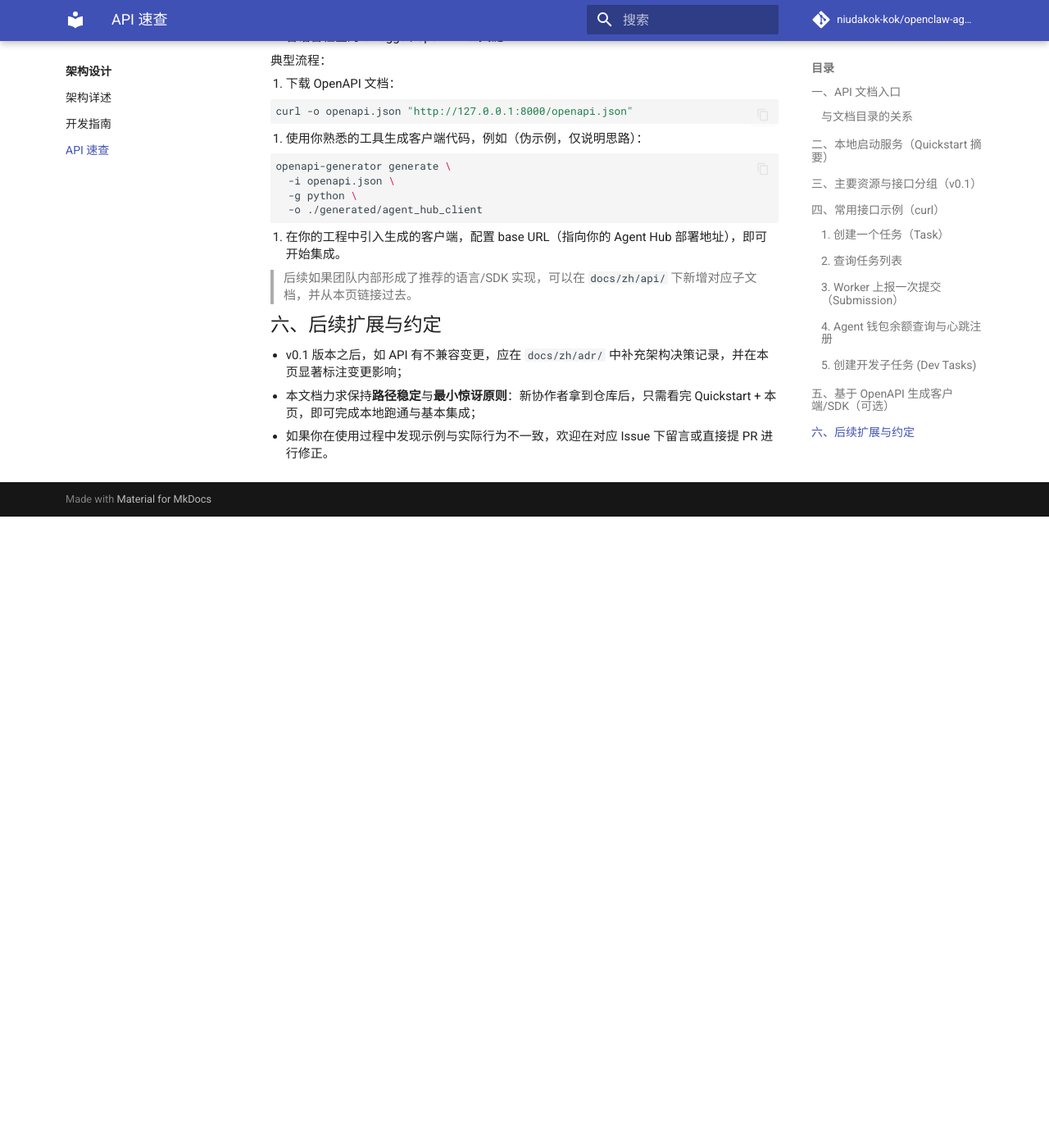
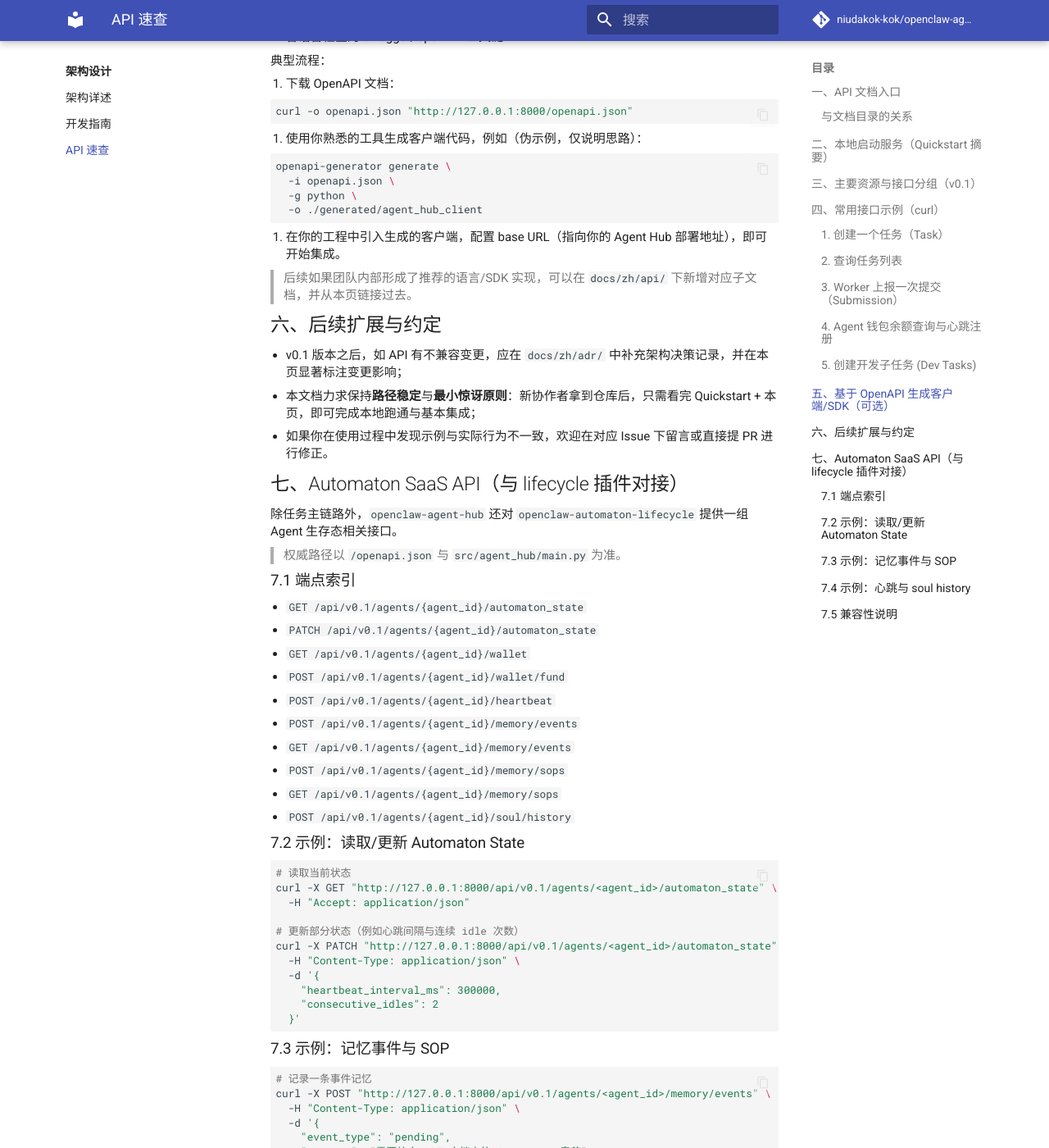
Before and after one commit to niuda-dev-hub/openclaw-agent-hub, an MkDocs documentation site: the page built from docs/zh/api/README.md, in a window 1280 px wide and 1400 px high, scrolled down 2973 px. Shown: the whole window at 82% size. Built offline with MkDocs 1.6.1 and Material for MkDocs 9.7.7, drawn with Linux system fonts in a browser that asks for light colours; comment, search, counter and statistics services are not loaded; before the commit the page ends 3603 px from its top, so only the background shows below that; some of the changed text lies outside the part shown.

Commit message:
docs(api): 补充 Automaton SaaS API 章节与示例 (#53)

````diff
--- a/docs/zh/api/README.md
+++ b/docs/zh/api/README.md
@@ -184,3 +184,86 @@
 - v0.1 版本之后，如 API 有不兼容变更，应在 `docs/zh/adr/` 中补充架构决策记录，并在本页显著标注变更影响；
 - 本文档力求保持**路径稳定**与**最小惊讶原则**：新协作者拿到仓库后，只需看完 Quickstart + 本页，即可完成本地跑通与基本集成；
 - 如果你在使用过程中发现示例与实际行为不一致，欢迎在对应 Issue 下留言或直接提 PR 进行修正。
+
+## 七、Automaton SaaS API（与 lifecycle 插件对接）
+
+除任务主链路外，`openclaw-agent-hub` 还对 `openclaw-automaton-lifecycle` 提供一组 Agent 生存态相关接口。
+
+> 权威路径以 `/openapi.json` 与 `src/agent_hub/main.py` 为准。
+
+### 7.1 端点索引
+
+- `GET /api/v0.1/agents/{agent_id}/automaton_state`
+- `PATCH /api/v0.1/agents/{agent_id}/automaton_state`
+- `GET /api/v0.1/agents/{agent_id}/wallet`
+- `POST /api/v0.1/agents/{agent_id}/wallet/fund`
+- `POST /api/v0.1/agents/{agent_id}/heartbeat`
+- `POST /api/v0.1/agents/{agent_id}/memory/events`
+- `GET /api/v0.1/agents/{agent_id}/memory/events`
+- `POST /api/v0.1/agents/{agent_id}/memory/sops`
+- `GET /api/v0.1/agents/{agent_id}/memory/sops`
+- `POST /api/v0.1/agents/{agent_id}/soul/history`
+
+### 7.2 示例：读取/更新 Automaton State
+
+```bash
+# 读取当前状态
+curl -X GET "http://127.0.0.1:8000/api/v0.1/agents/<agent_id>/automaton_state" \
+  -H "Accept: application/json"
+
+# 更新部分状态（例如心跳间隔与连续 idle 次数）
+curl -X PATCH "http://127.0.0.1:8000/api/v0.1/agents/<agent_id>/automaton_state" \
+  -H "Content-Type: application/json" \
+  -d '{
+    "heartbeat_interval_ms": 300000,
+    "consecutive_idles": 2
+  }'
+```
+
+### 7.3 示例：记忆事件与 SOP
+
+```bash
+# 记录一条事件记忆
+curl -X POST "http://127.0.0.1:8000/api/v0.1/agents/<agent_id>/memory/events" \
+  -H "Content-Type: application/json" \
+  -d '{
+    "event_type": "pending",
+    "content": "需要补充 API 文档中的 Automaton 章节"
+  }'
+
+# 查询最近事件
+curl -X GET "http://127.0.0.1:8000/api/v0.1/agents/<agent_id>/memory/events?event_type=pending&limit=10" \
+  -H "Accept: application/json"
+
+# 保存 SOP 模板
+curl -X POST "http://127.0.0.1:8000/api/v0.1/agents/<agent_id>/memory/sops" \
+  -H "Content-Type: application/json" \
+  -d '{
+    "trigger_condition": "文档更新后回归检查",
+    "steps_json": "[\"运行 pytest -q\", \"检查 /openapi.json\", \"更新 docs/zh/api/README.md\"]"
+  }'
+```
+
+### 7.4 示例：心跳与 soul history
+
+```bash
+# 上报心跳
+curl -X POST "http://127.0.0.1:8000/api/v0.1/agents/<agent_id>/heartbeat" \
+  -H "Content-Type: application/json" \
+  -d '{}'
+
+# 记录一次 soul 历史变更
+curl -X POST "http://127.0.0.1:8000/api/v0.1/agents/<agent_id>/soul/history" \
+  -H "Content-Type: application/json" \
+  -d '{
+    "field_name": "tone",
+    "old_value": "谨慎",
+    "new_value": "谨慎且主动",
+    "reason": "提升协作效率"
+  }'
+```
+
+### 7.5 兼容性说明
+
+- `wallet/fund` 当前用于开发/管理场景，后续建议补齐更严格的权限控制；
+- 对接插件时，建议优先使用 `automaton_state` 作为状态主视图，`wallet` 用于向后兼容查询。
````
